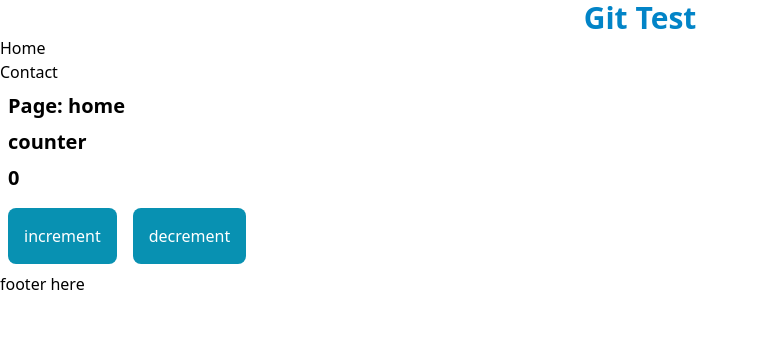
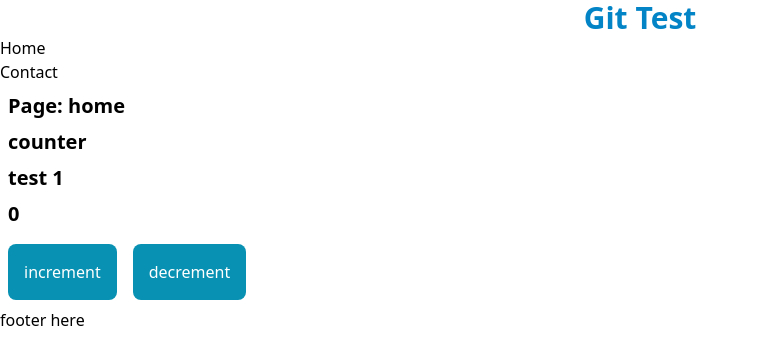
Before and after one commit to RutvikJR/git-test, a React (Vite) app: page / in a window 1280 px wide. Shown: the top 364 px of the page, without its empty margins (0-759 px from the left). Built offline with nearby package versions, Linux system fonts and the light colour scheme.

Commit message:
commit 1

```diff
--- a/src/pages/Home.tsx
+++ b/src/pages/Home.tsx
@@ -18,6 +18,7 @@ const Home = () => {
     <div>
       <div className="m-2 text-xl font-semibold">Page: home</div>
       <div className="m-2 text-xl font-semibold">counter</div>
+      <div className="m-2 text-xl font-semibold">test 1</div>
       <div className="m-2 text-xl font-semibold">{count}</div>
       <button
         className="p-4 bg-cyan-600 text-white m-2 rounded-lg"
```
